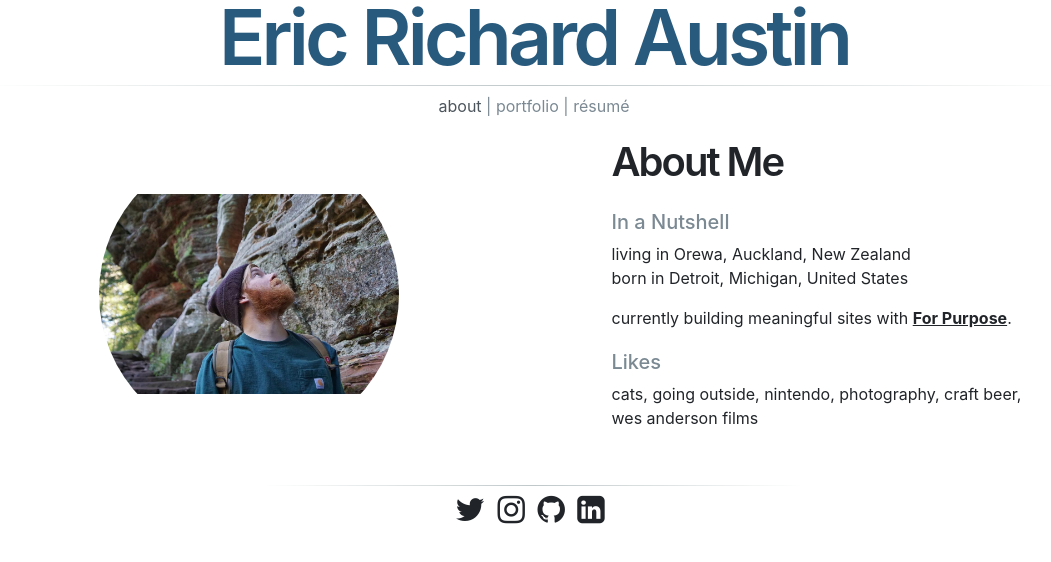
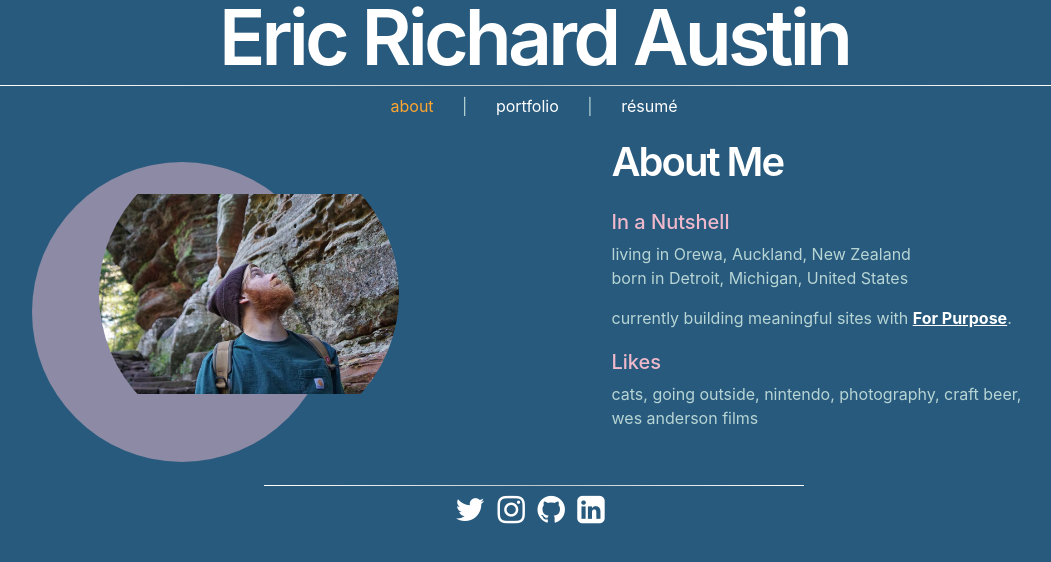
Before and after one commit to fenderic/ericrichardaustin, a plain HTML site: page index.html in a window 1280 px wide. Shown: the whole page, without its empty margins (106-1157 px from the left). Drawn offline with nearby package versions, Linux system fonts and the light colour scheme.

Commit message:
a pop of color

```diff
--- a/css/style.css
+++ b/css/style.css
@@ -1,3 +1,20 @@
+:root {
+  --pukeko  : #285A7D;
+  --robin: #b7d5d4;
+  --flamingo: #EFB9CB;
+  --mauve: #611C35;
+  --naranja: #FFA630;
+}
+
+body {
+  background-color: var(--pukeko);
+  color: var(--robin);
+}
+
+h1 {
+  color: var(--white);
+}
+
 /*~~~~~~~~~~~~~~~*\
   CONTENT
 \*~~~~~~~~~~~~~~~*/
@@ -51,7 +68,7 @@ header a {
 }
 
 nav {
-  color: #7b8993;
+  /*color: #7b8993;*/
   padding-bottom: 1.5rem;
 }
 
@@ -64,17 +81,21 @@ footer {
 }
 
 a {
-  color: inherit;
+  color: var(--white);
   text-decoration: underline;
   -webkit-animation: hue 60s infinite linear;
 }
 
 a:hover {
-  color: #00aee8;
+  color: var(--flamingo);
+  /*color: #00aee8;*/
+}
+a:active {
+  color: var(--mauve);
 }
 
 .title {
-  color:#285A7D;
+  /*color:#285A7D;*/
   /*color: #00aee8;
   background-image: -webkit-linear-gradient(90deg,#00aee8,#47ceff);
   -webkit-background-clip: text;
@@ -92,11 +113,11 @@ a:hover {
   }
 }
 .active {
-  color: #4c555c;
+  color: var(--naranja);
 }
 
 h5 {
-  color: #7b8993;
+  color: var(--flamingo);
   padding-top: 1.25rem;
 }
 
@@ -143,8 +164,8 @@ figcaption {
 
 html {
   font: 100%/1.5 "Roboto", Verdana, sans-serif;
-  color: #3d464d;
-  background-color: #fff;
+  /*color: #3d464d;
+  background-color: #fff;*/
   -webkit-font-smoothing: antialiased;
 }
 
--- a/index.html
+++ b/index.html
@@ -29,7 +29,7 @@
           <h1 class="title">Eric Richard Austin</h1>
           <hr class="my-2" />
           <nav>
-            <span class="active">about</span> | <a href="portfolio.html">portfolio</a> | <a href="Eric_Richard_Austin_Software_Developer.pdf" target="_blank">résumé</a>
+            <span class="active p-4">about</span> | <a class="p-4" href="portfolio.html">portfolio</a> | <a class="p-4" href="Eric_Richard_Austin_Software_Developer.pdf" target="_blank">résumé</a>
           </nav>
         </div>
       </div>
@@ -40,7 +40,8 @@
     <section class="container">
       <div class="row">
         <div class="col-12 col-md-6 col-lg-5 mx-auto d-flex justify-content-center align-items-center">
-          <img src="img/rockhouse.jpg" loading="lazy" style="border-radius: 50%; object-fit: contain; object-position: center; width: 300px; height: 300px;" />
+          <img src="img/rockhouse.jpg" loading="lazy" style="border-radius: 50%; object-fit: contain; object-position: center; width: 300px; height: 300px; z-index:2;" />
+          <div style="border-radius: 50%;object-fit: contain;object-position: center;width: 300px;height: 300px;background: rgba(239,185,203,0.5);z-index: 1;position: absolute;top: 20px;left: 20px;"></div>
         </div>
         <div class="col-12 col-md-6 col-lg-5 mx-auto mt-4 mt-md-0 d-flex justify-content-center align-items-center">
           <div class="container-content">
```
